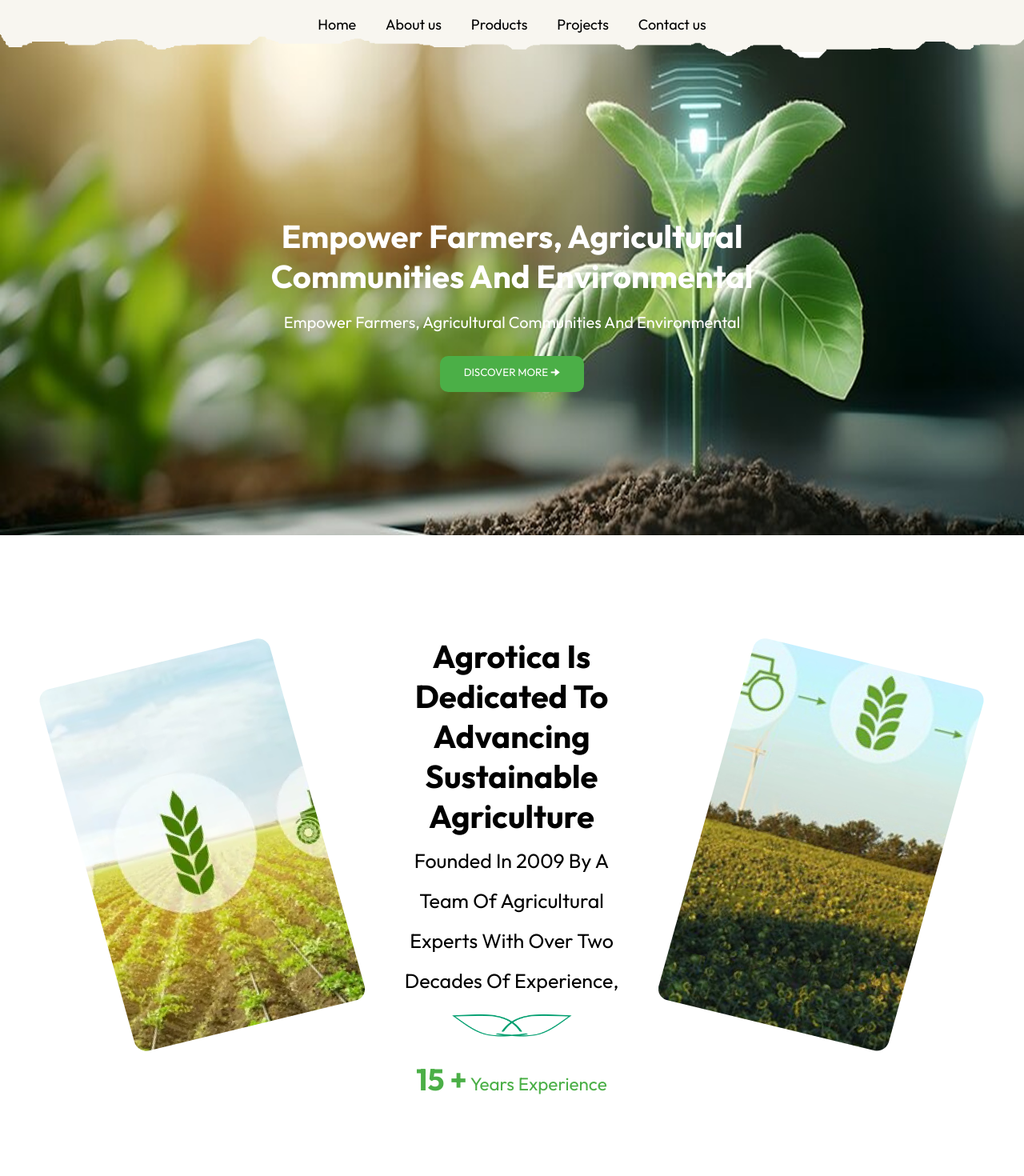
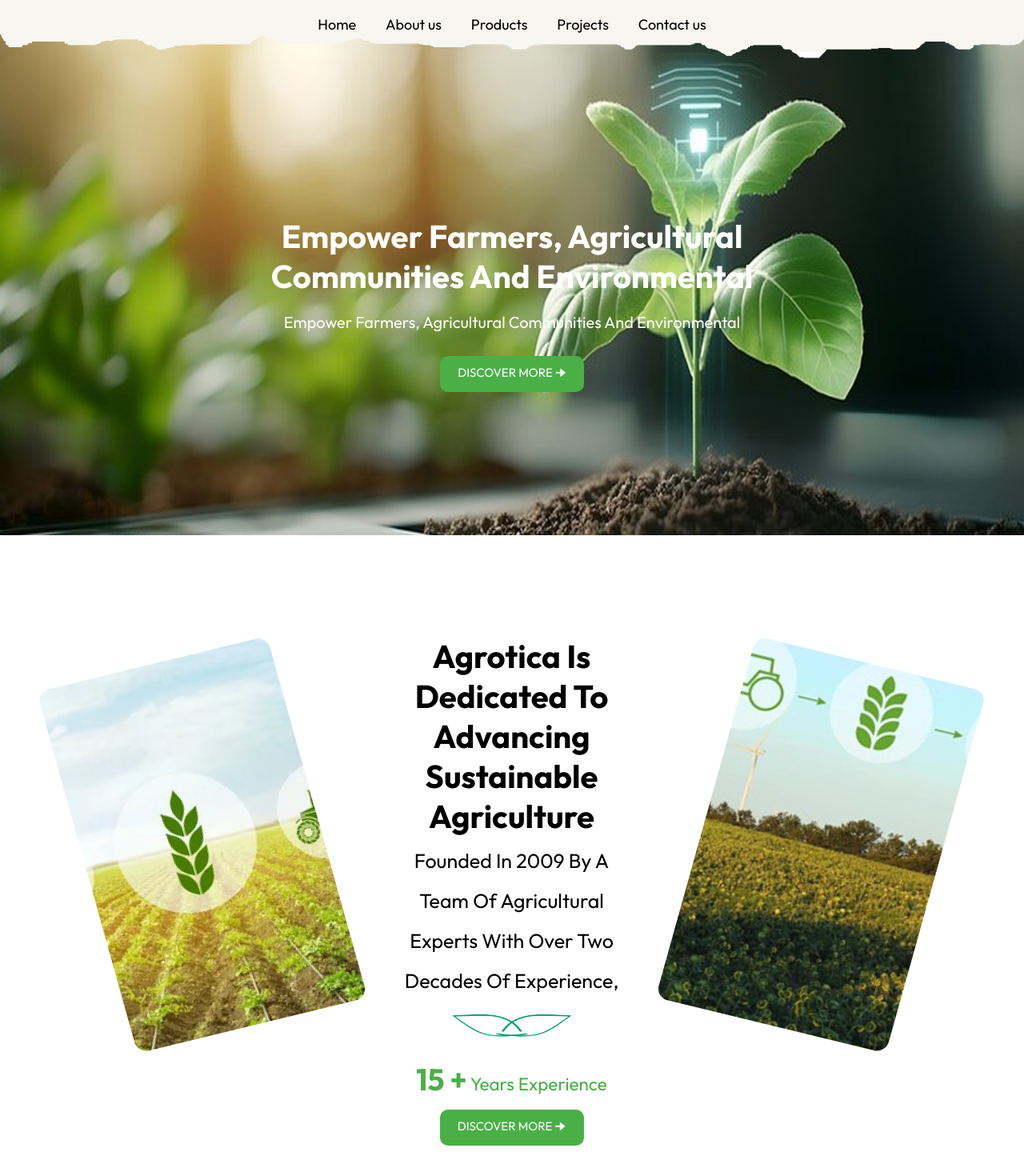
Before and after one commit to Chris-A-75/agrotica-home-page, a JavaScript app: page / in a window 1280 px wide. Shown: the part 116-1586 px from the top of the page at 80% size. Built offline with nearby package versions, Linux system fonts and the light colour scheme; the HTML template or start-up script is replaced by a standard one.

Commit message:
Finished second section

```diff
--- a/src/App.css
+++ b/src/App.css
@@ -37,7 +37,7 @@
   background-color: #4BAF47;
   width: 180px;
   height: 45px;
-  font-size: 15 px;
+  font-size: 15px;
   font-family: 'Outfit', sans-serif;
   border-width: 0;
   border-radius: 10px;
--- a/src/App.js
+++ b/src/App.js
@@ -129,7 +129,7 @@
           </span>
           <br></br>
           <img src={image4} alt="" style={{ width: 150, height: 70 }}></img>
-          <br></br>
+
           <div
             style={{
               textTransform: "capitalize",
@@ -141,6 +141,7 @@
             <span style={{ fontWeight: 600, fontSize: 37.5 }}>15 +</span> years
             experience
           </div>
+          <button className="green-button-style">DISCOVER MORE 🠊</button>
         </div>
         <div>
           <img src={image3} alt=""></img>
```
